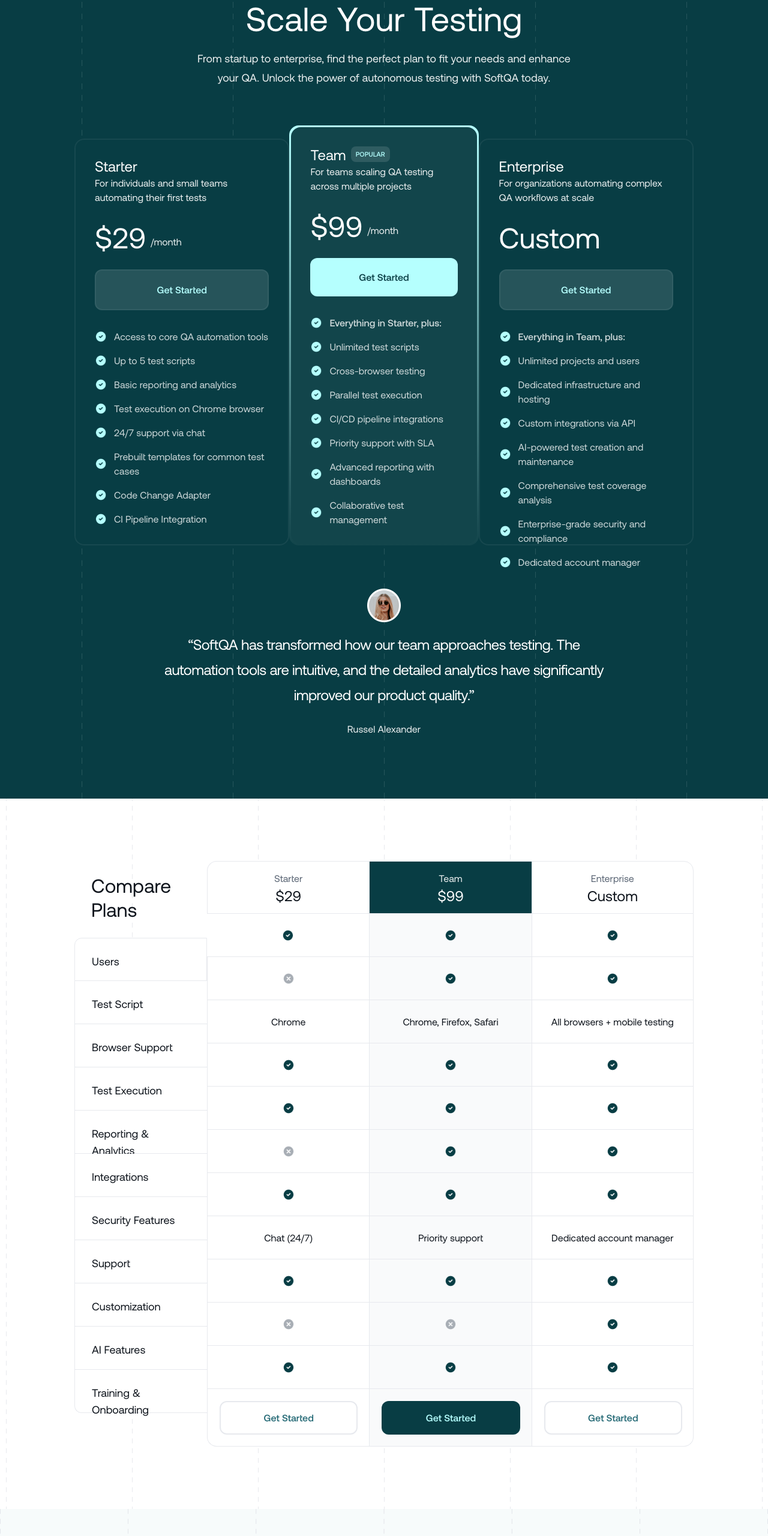
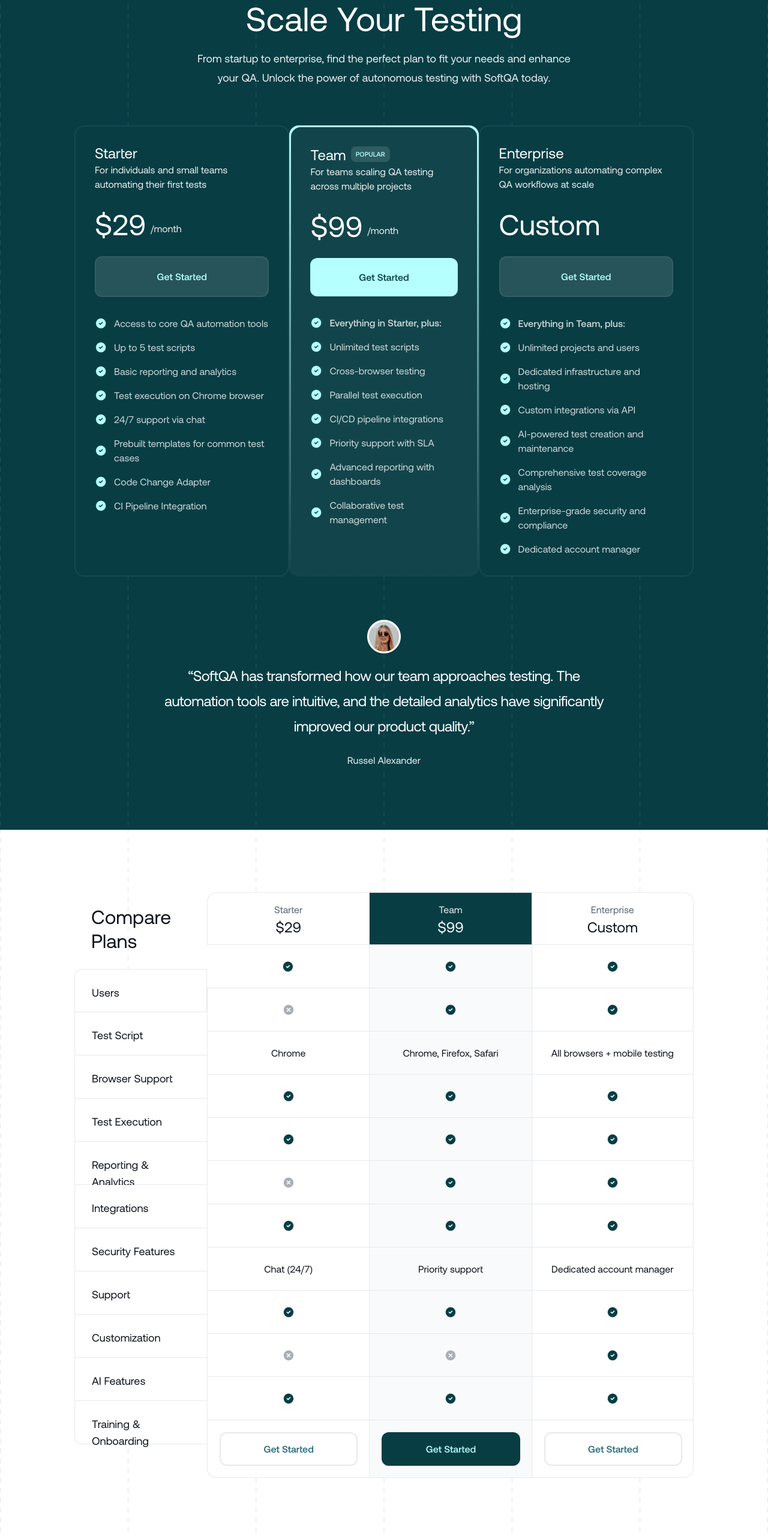
Before and after one commit to azkaanasiyya/softqa, a Next.js app: page /pricing in a window 1280 px wide. Shown: the part 235-2795 px from the top of the page at 60% size. Built offline with nearby package versions, Linux system fonts and the light colour scheme.

Commit message:
style: adjust bg line

```diff
--- a/src/components/pricing/comparison.tsx
+++ b/src/components/pricing/comparison.tsx
@@ -6,7 +6,7 @@
 
 export default function PricingComparison() {
     return (
-        <div className="bg-[url('/pricing/bg-comparison.png')] bg-no-repeat bg-center bg-cover flex flex-col justify-center items-center py-12 md:py-16 lg:py-[104px] px-6 md:px-8 lg:px-[124px]">
+        <div className="bg-base-white lg:bg-[url('/line.png')] bg-no-repeat bg-center bg-cover flex flex-col justify-center items-center py-12 md:py-16 lg:py-[104px] px-6 md:px-8 lg:px-[124px]">
             <FadeInSection delay={0.5} className="max-w-[1192px] w-full flex lg:flex-row flex-col items-center lg:items-start gap-8 lg:gap-0">
                 <h4 className="lg:hidden text-[32px] leading-10 text-center">Compare Plans</h4>
                 <div className="block lg:hidden w-full">
--- a/src/components/pricing/hero.tsx
+++ b/src/components/pricing/hero.tsx
@@ -5,7 +5,8 @@
 
 export default function PricingHero() {
     return (
-        <div className="bg-[url('/pricing/bg-hero-pricing.png')] bg-no-repeat bg-center bg-cover flex flex-col justify-center items-center pt-20 pb-16 lg:py-[104px] px-6 md:px-8 lg:px-[124px]">
+        <div className="relative bg-primary-900 flex flex-col justify-center items-center pt-20 pb-16 lg:py-[104px] px-6 md:px-8 lg:px-[124px]
+        before:absolute before:inset-0 before:bg-[url('/line.png')] before:bg-no-repeat before:bg-center before:bg-cover before:opacity-12 before:z-0">
             <FadeInSection delay={0.5} className="max-w-[1192px] flex flex-col gap-12 lg:gap-16 items-center w-full">
                 <div className="flex flex-col gap-4 items-center">
                     <div className="flex flex-col gap-3 md:gap-4 items-center">
@@ -18,8 +19,8 @@
                     <p className="max-w-[654px] text-[18px] leading-8 font-normal text-[#FFFFFFEB] text-center">From startup to enterprise, find the perfect plan to fit your needs and enhance your QA. Unlock the power of autonomous testing with SoftQA today.</p>
                 </div>
                 <div className="flex flex-col gap-12 lg:gap-[72px] items-center w-full">
-                    <div className="flex flex-col gap-6 lg:gap-[0px] lg:flex-row items-center w-full lg:items-end">
-                        <div className="bg-primary-900 flex flex-col gap-8 p-6 md:p-8 rounded-[16px] border-2 border-[#FFFFFF0F] w-full md:h-[630px] lg:max-w-[397.33px] lg:h-[678px] h-auto">
+                    <div className="flex flex-col gap-6 lg:gap-0 lg:flex-row items-center w-full lg:items-stretch">
+                        <div className="bg-primary-900 flex flex-col gap-8 p-6 md:p-8 rounded-[16px] border-2 border-[#FFFFFF0F] w-full md:h-[630px] lg:max-w-[397.33px] lg:h-auto">
                             <div className="flex flex-col gap-6">
                                 <div className="flex flex-col gap-4 md:gap-6">
                                     <div className="flex flex-col gap-1">
@@ -70,8 +71,8 @@
                                 </div>
                             </div>
                         </div>
-                        <div className="p-[3px] rounded-[16px] bg-gradient-to-b from-[#B5FFFE] to-[#12454B] h-full w-full lg:max-w-[397.33px] md:min-h-[630px] lg:min-h-[694px]">
-                            <div className="bg-[#12454B] flex flex-col gap-8 p-6 md:p-8 rounded-[16px] h-full w-full md:h-[630px] lg:h-[694px] ">
+                        <div className="p-[3px] rounded-[16px] bg-gradient-to-b from-[#B5FFFE] to-[#12454B] h-full w-full lg:max-w-[397.33px] lg:h-auto">
+                            <div className="bg-[#12454B] flex flex-col gap-8 p-6 md:p-8 rounded-[16px] h-full w-full">
                                 <div className="flex flex-col gap-6">
                                     <div className="flex flex-col gap-4 md:gap-6">
                                         <div className="flex flex-col gap-1">
@@ -126,7 +127,7 @@
                                 </div>
                             </div>
                         </div>
-                        <div className="bg-primary-900 flex flex-col gap-8 p-6 md:p-8 rounded-[16px] border-2 border-[#FFFFFF0F] w-full md:h-[630px] lg:max-w-[397.33px] lg:h-[678px] h-auto">
+                        <div className="bg-primary-900 flex flex-col gap-8 p-6 md:p-8 rounded-[16px] border-2 border-[#FFFFFF0F] w-full md:h-[630px] lg:max-w-[397.33px] lg:h-auto">
                             <div className="flex flex-col gap-6">
                                 <div className="flex flex-col gap-4 md:gap-6">
                                     <div className="flex flex-col gap-1">
@@ -176,11 +177,11 @@
                         </div>
                     </div>
                     <div className="flex flex-col items-center justify-center gap-4 max-w-[327px] md:max-w-[608px] lg:max-w-[774px]">
-                      <Image src="/pricing/female.png" alt="icon" width={56} height={56} className="w-14 h-14"/>
-                      <div className="flex flex-col gap-4 md:gap-6 items-center max-w-[774px]">
-                        <p className="text-[16px] md:text-[20px] lg:text-[24px] leading-7 md:leading-9 lg:leading-[42px] font-normal text-center tracking-normal lg:tracking-tight text-base-white">“SoftQA has transformed how our team approaches testing. The <br className="hidden lg:block"/> automation tools are intuitive, and the detailed analytics have significantly <br className="hidden lg:block"/> improved our product quality.”</p>
-                        <p className="text-[14px] md:text-[16px] leading-[22px] md:leading-6 font-normal text-center text-[#FFFFFFEB]">Russel Alexander</p>
-                      </div>
+                        <Image src="/pricing/female.png" alt="icon" width={56} height={56} className="w-14 h-14"/>
+                        <div className="flex flex-col gap-4 md:gap-6 items-center max-w-[774px]">
+                            <p className="text-[16px] md:text-[20px] lg:text-[24px] leading-7 md:leading-9 lg:leading-[42px] font-normal text-center tracking-normal lg:tracking-tight text-base-white">“SoftQA has transformed how our team approaches testing. The <br className="hidden lg:block"/> automation tools are intuitive, and the detailed analytics have significantly <br className="hidden lg:block"/> improved our product quality.”</p>
+                            <p className="text-[14px] md:text-[16px] leading-[22px] md:leading-6 font-normal text-center text-[#FFFFFFEB]">Russel Alexander</p>
+                        </div>
                     </div>
                 </div>
             </FadeInSection>
```
